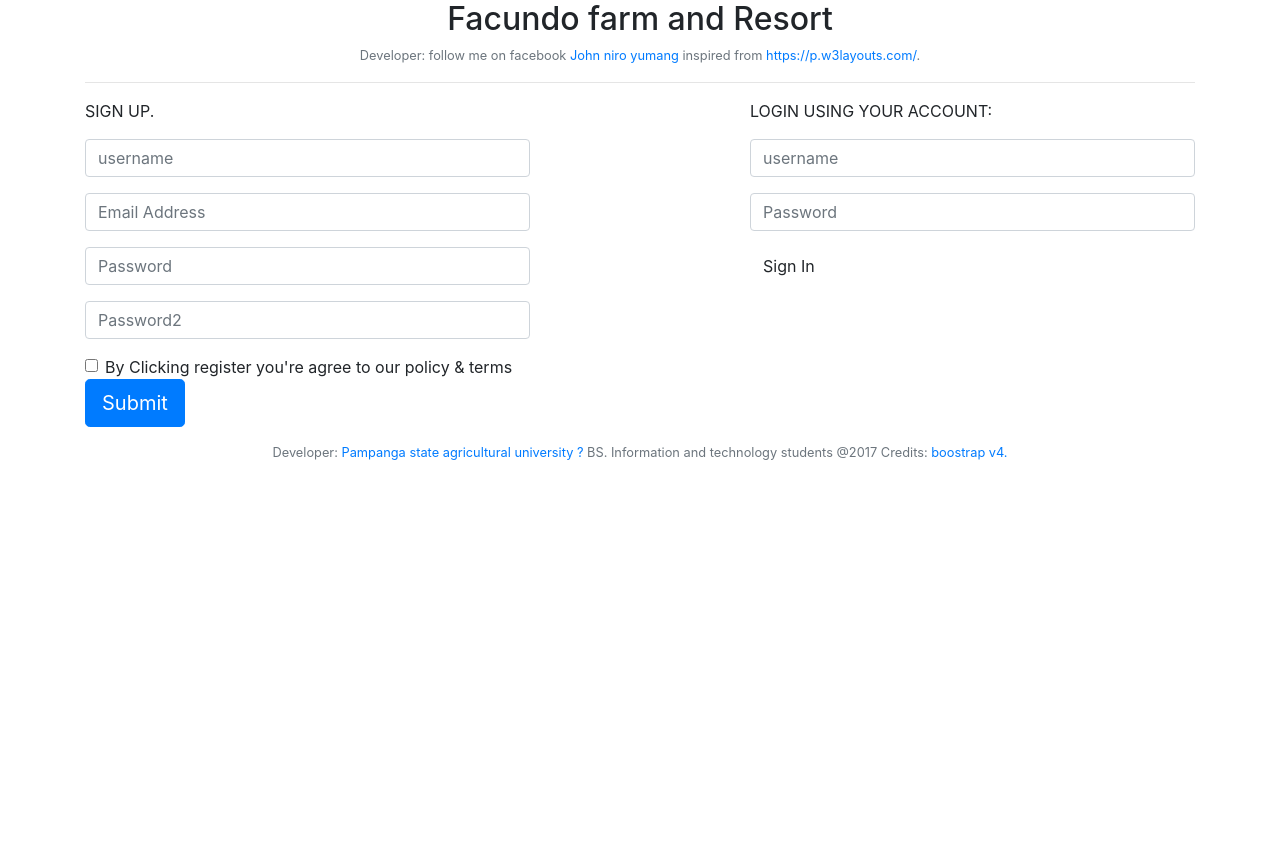
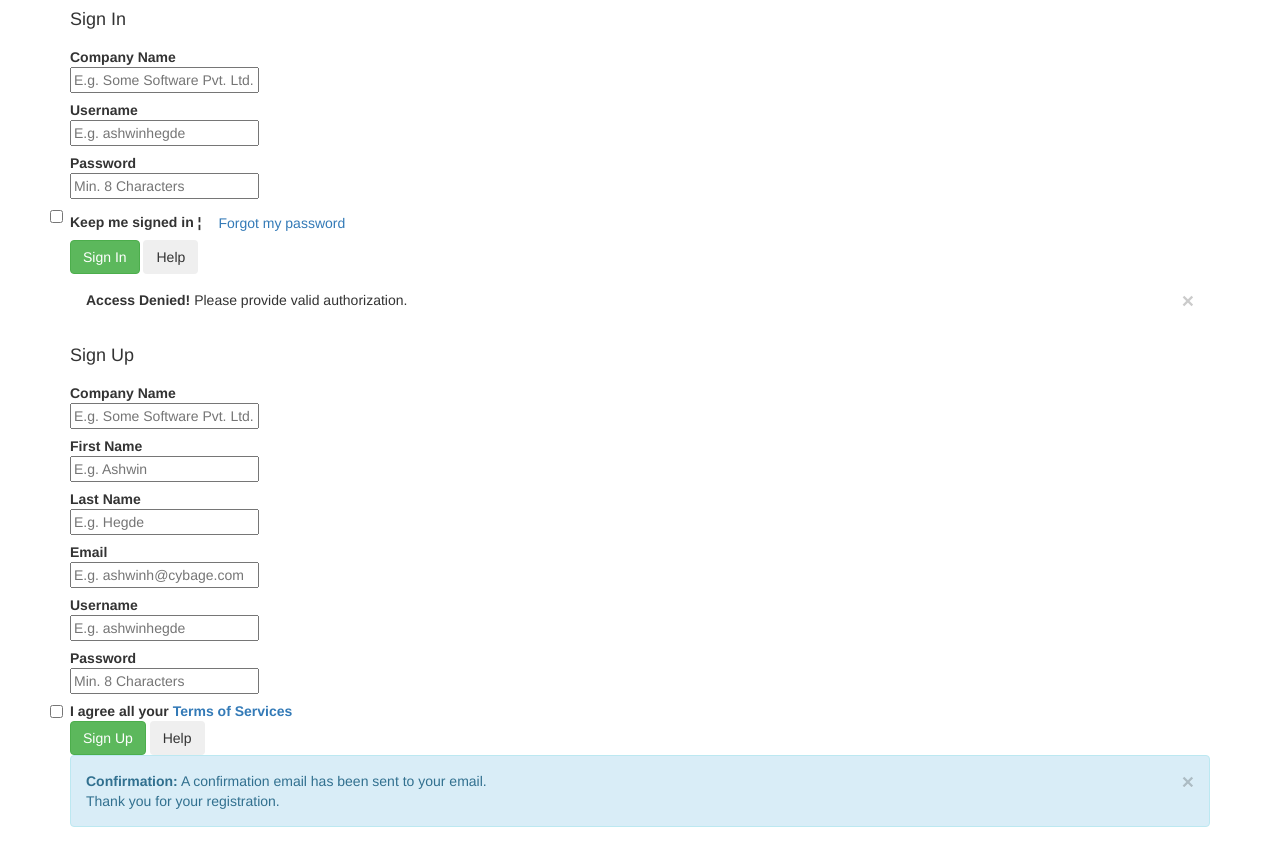
Before and after one commit to lcundiff/tallahackee, a Flask app: page / in a window 1280 px wide. Before the commit the page ends 460 px from the top, so only its background shows below. Run offline with Flask 2, Linux system fonts and the light colour scheme; some libraries are stand-ins or nearby versions.

Commit message:
login.html

```diff
--- a/templates/login.html
+++ b/templates/login.html
@@ -1,105 +1,156 @@
-<link href="//maxcdn.bootstrapcdn.com/bootstrap/4.0.0/css/bootstrap.min.css" rel="stylesheet" id="bootstrap-css">
-<script src="//maxcdn.bootstrapcdn.com/bootstrap/4.0.0/js/bootstrap.min.js"></script>
+<link href="//netdna.bootstrapcdn.com/twitter-bootstrap/2.3.2/css/bootstrap-combined.min.css" rel="stylesheet" id="bootstrap-css">
+<script src="//netdna.bootstrapcdn.com/twitter-bootstrap/2.3.2/js/bootstrap.min.js"></script>
 <script src="//code.jquery.com/jquery-1.11.1.min.js"></script>
 <!------ Include the above in your HEAD tag ---------->
 
-<!---*************welcome this is my simple empty strap by John Niro Yumang ******************* -->
+<div class="container">
+    <div class="row-fluid">
+        <div class="span12">
+            <div class="span6">
+                <div class="area">
+                    <form class="form-horizontal">
+                        <div class="heading">
+                            <h4 class="form-heading">Sign In</h4>
+                        </div>
 
-<!DOCTYPE html>
-<html lang="en">
+                        <div class="control-group">
+                            <label class="control-label" for=
+                            "inputCompanyName">Company Name</label>
 
-	<title>Sign up facundo farm & resort</title>
+                            <div class="controls">
+                                <input id="inputCompanyName" placeholder=
+                                "E.g. Some Software Pvt. Ltd." type="text">
+                            </div>
+                        </div>
 
-		<meta charset="utf-8">
-		<meta name="viewport" content="width=device-width, initial-scale=1, shrink-to-fit=no">
+                        <div class="control-group">
+                            <label class="control-label" for=
+                            "inputUsername">Username</label>
 
-	<head>
-		<script src="jquery/jquery.min.js"></script>
-		<!---- jquery link local dont forget to place this in first than other script or link or may not work ---->
+                            <div class="controls">
+                                <input id="inputUsername" placeholder=
+                                "E.g. ashwinhegde" type="text">
+                            </div>
+                        </div>
 
-		<link rel="stylesheet" href="css/bootstrap.min.css">
-		<!---- boostrap.min link local ----->
+                        <div class="control-group">
+                            <label class="control-label" for=
+                            "inputPassword">Password</label>
 
-		<link rel="stylesheet" href="css/style.css">
-		<!---- boostrap.min link local ----->
+                            <div class="controls">
+                                <input id="inputPassword" placeholder=
+                                "Min. 8 Characters" type="password">
+                            </div>
+                        </div>
 
-		<script src="js/bootstrap.min.js"></script>
-		<!---- Boostrap js link local ----->
+                        <div class="control-group">
+                            <div class="controls">
+                                <label class="checkbox"><input type="checkbox">
+                                Keep me signed in ¦ <a class="btn btn-link"
+                                href="#">Forgot my password</a></label>
+                                <button class="btn btn-success" type=
+                                "submit">Sign In</button> <button class="btn"
+                                type="button">Help</button>
+                            </div>
+                        </div>
 
-		<link rel="icon" href="images/icon.png" type="image/x-icon" />
-		<!---- Icon link local ----->
+                        <div class="alert alert-error">
+                            <button class="close" data-dismiss="alert" type=
+                            "button">×</button> <strong>Access Denied!</strong>
+                            Please provide valid authorization.
+                        </div>
+                    </form>
+                </div>
+            </div>
 
-	<link href="https://fonts.googleapis.com/css?family=Lobster" rel="stylesheet">
-		<!---- Font awesom link local ----->
-	</head>
-	<body>
-	<div class="container-fluid">
-		<div class="container">
-			<h2 class="text-center" id="title">Facundo farm and Resort</h2>
-			 <p class="text-center">
-				<small id="passwordHelpInline" class="text-muted"> Developer: follow me on facebook <a href="https://www.facebook.com/JheanYu"> John niro yumang</a> inspired from <a href="https://p.w3layouts.com/">https://p.w3layouts.com/</a>.</small>
-			</p>
- 			<hr>
-			<div class="row">
-				<div class="col-md-5">
- 					<form role="form" method="post" action="register.php">
-						<fieldset>
-							<p class="text-uppercase pull-center"> SIGN UP.</p>
- 							<div class="form-group">
-								<input type="text" name="username" id="username" class="form-control input-lg" placeholder="username">
-							</div>
+            <div class="span6">
+                <div class="area">
+                    <form class="form-horizontal">
+                        <div class="heading">
+                            <h4 class="form-heading">Sign Up</h4>
+                        </div>
 
-							<div class="form-group">
-								<input type="email" name="email" id="email" class="form-control input-lg" placeholder="Email Address">
-							</div>
-							<div class="form-group">
-								<input type="password" name="password" id="password" class="form-control input-lg" placeholder="Password">
-							</div>
-								<div class="form-group">
-								<input type="password" name="password2" id="password2" class="form-control input-lg" placeholder="Password2">
-							</div>
-							<div class="form-check">
-								<label class="form-check-label">
-								  <input type="checkbox" class="form-check-input">
-								  By Clicking register you're agree to our policy & terms
-								</label>
-							  </div>
- 							<div>
- 									  <input type="submit" class="btn btn-lg btn-primary   value="Register">
- 							</div>
-						</fieldset>
-					</form>
-				</div>
+                        <div class="control-group">
+                            <label class="control-label" for=
+                            "inputCompanyName">Company Name</label>
 
-				<div class="col-md-2">
-					<!-------null------>
-				</div>
+                            <div class="controls">
+                                <input id="inputCompanyName" placeholder=
+                                "E.g. Some Software Pvt. Ltd." type="text">
+                            </div>
+                        </div>
 
-				<div class="col-md-5">
- 				 		<form role="form">
-						<fieldset>
-							<p class="text-uppercase"> Login using your account: </p>
+                        <div class="control-group">
+                            <label class="control-label" for="inputFirst">First
+                            Name</label>
 
-							<div class="form-group">
-								<input type="email" name="username" id="username" class="form-control input-lg" placeholder="username">
-							</div>
-							<div class="form-group">
-								<input type="password" name="password" id="password" class="form-control input-lg" placeholder="Password">
-							</div>
-							<div>
-								<input type="submit" class="btn btn-md" value="Sign In">
-							</div>
+                            <div class="controls">
+                                <input id="inputFirst" placeholder=
+                                "E.g. Ashwin" type="text">
+                            </div>
+                        </div>
 
- 						</fieldset>
-				</form>
-				</div>
-			</div>
-		</div>
-		<p class="text-center">
-			<small id="passwordHelpInline" class="text-muted"> Developer:<a href="http://www.psau.edu.ph/"> Pampanga state agricultural university ?</a> BS. Information and technology students @2017 Credits: <a href="https://v4-alpha.getbootstrap.com/">boostrap v4.</a></small>
-		</p>
-	</div>
-	</body>
+                        <div class="control-group">
+                            <label class="control-label" for="inputLast">Last
+                            Name</label>
 
+                            <div class="controls">
+                                <input id="inputLast" placeholder="E.g. Hegde"
+                                type="text">
+                            </div>
+                        </div>
 
-</html>
+                        <div class="control-group">
+                            <label class="control-label" for=
+                            "inputEmail">Email</label>
+
+                            <div class="controls">
+                                <input id="inputEmail" placeholder=
+                                "E.g. ashwinh@cybage.com" type="text">
+                            </div>
+                        </div>
+
+                        <div class="control-group">
+                            <label class="control-label" for=
+                            "inputUser">Username</label>
+
+                            <div class="controls">
+                                <input id="inputUser" placeholder=
+                                "E.g. ashwinhegde" type="text">
+                            </div>
+                        </div>
+
+                        <div class="control-group">
+                            <label class="control-label" for=
+                            "inputPassword">Password</label>
+
+                            <div class="controls">
+                                <input id="inputPassword" placeholder=
+                                "Min. 8 Characters" type="password">
+                            </div>
+                        </div>
+
+                        <div class="control-group">
+                            <div class="controls">
+                                <label class="checkbox"><input type="checkbox">
+                                I agree all your <a href="#">Terms of
+                                Services</a></label> <button class=
+                                "btn btn-success" type="submit">Sign
+                                Up</button> <button class="btn" type=
+                                "button">Help</button>
+                            </div>
+                        </div>
+
+                        <div class="alert alert-info">
+                            <button class="close" data-dismiss="alert" type=
+                            "button">×</button> <strong>Confirmation:</strong>
+                            A confirmation email has been sent to your
+                            email.<br>
+                            Thank you for your registration.
+                        </div>
+                    </form>
+                </div>
+            </div>
+        </div>
+    </div>
+</div>
```
